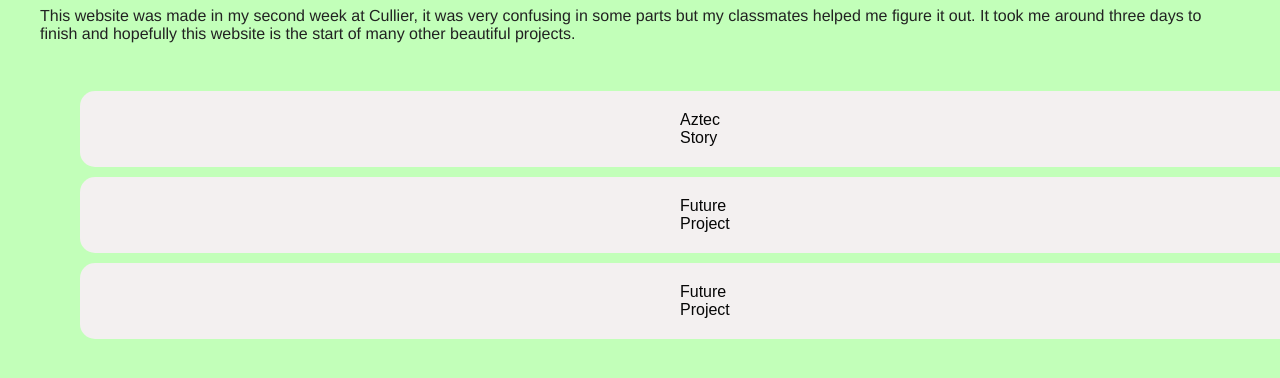
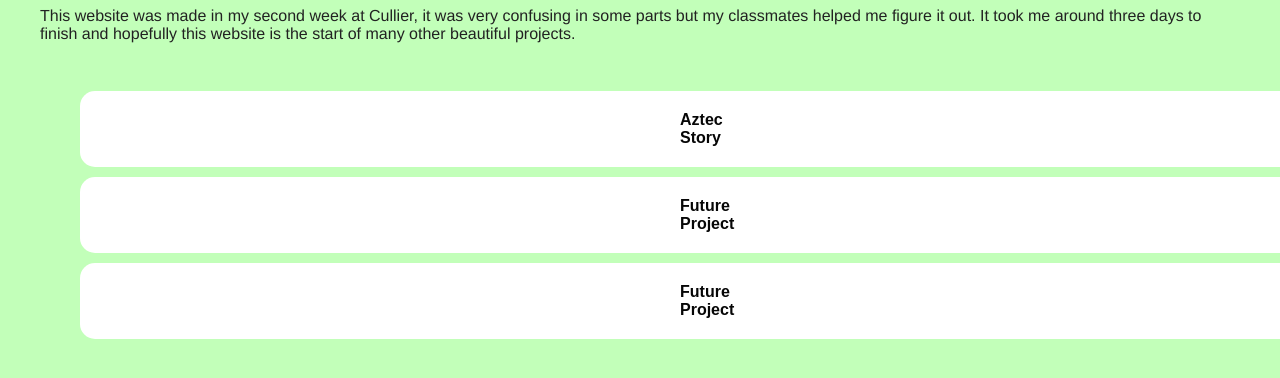
Before and after one commit to JohanPedraza0/JohanPedraza0.github.io, a plain HTML site: page portfolio.html in a window 1280 px wide. Shown: the part 208-586 px from the top of the page. Drawn offline with Linux system fonts and the light colour scheme.

Commit message:
Update website

```diff
--- a/style.css
+++ b/style.css
@@ -252,6 +252,8 @@ nav h1 {
   list-style-type: none;
   padding: 80;
   margin: 80;
+  font-size: 1rem;
+  font-weight: 700;
 }
 
 .button-list li {
@@ -261,7 +263,7 @@ nav h1 {
 .btn {
   display: inline-block;
   padding: 20px 600px;
-  background-color: #f3f0f0;
+  background-color: #ffffff;
   color: rgb(6, 6, 6);
   text-decoration: none;
   border-radius: 15px;
@@ -271,4 +273,6 @@ nav h1 {
 /* Add a hover effect */
 .btn:hover {
   background-color: #cfff95;
+  transform: translateY(-3px);
+  box-shadow: 0 10px 24px rgba(0, 0, 0, 0.12);
 }
```
